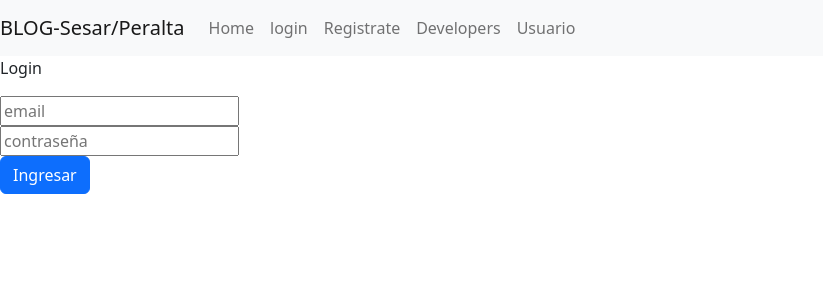
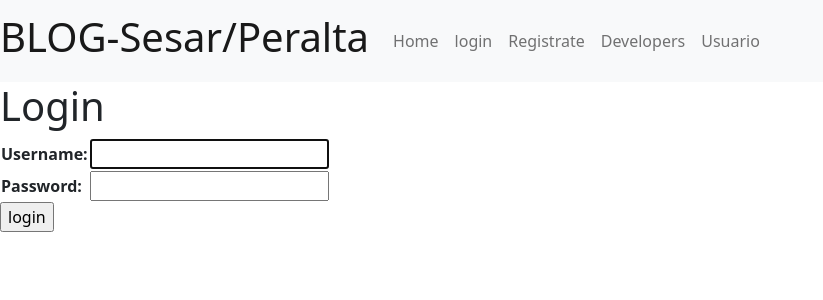
Before and after one commit to juansesar/BlogSesarPeralta1, a Django app: page /inicio/login/ in a window 1280 px wide. Shown: the top 300 px of the page, without its empty margins (0-823 px from the left). Run offline with Django 4.2, Linux system fonts and the light colour scheme; some libraries are stand-ins or nearby versions.

Commit message:
modificaciones 8/10

```diff
--- a/inicio/forms.py
+++ b/inicio/forms.py
@@ -37,5 +37,6 @@ class ChangePasswordForm(PasswordChangeForm):
         fields = ['old_password', 'new_password1', 'new_password2']
         help_texts = {k:"" for k in fields}
 #
+
 #class AvatarFormulario(forms.Form):
 #    avatar = forms.ImageField()
--- a/inicio/static/css/cosa.css
+++ b/inicio/static/css/cosa.css
@@ -1,3 +1,4 @@
-.contenido[
-
-]
+.datosnuestros{
+    display = flex ;
+    justity-content = space-between
+}
--- a/inicio/template/actualizar.html
+++ b/inicio/template/actualizar.html
@@ -4,6 +4,7 @@
 
 
 {% block contenido %}
+<link rel="stylesheet" href="{%static 'css/cosa.css'%}">
 <h1>Editar Perfil</h1>
 <h1>{{ usuario }}</h1>
 
--- a/inicio/template/experiencia.html
+++ b/inicio/template/experiencia.html
@@ -5,7 +5,9 @@
 
 {% block contenido %}
 <link rel="stylesheet" href="{%static 'css/cosa.css'%}">
-<p>Juan Sesar y Juan Bautista Peralta</p>
+<div class="datosnuestros" display = "flex" justity-content = "space-between" >
+<h1>Juan Sesar </h1> <h1>Juan Bautista Peralta</h1>
+
 
 </div>
 
--- a/inicio/template/home.html
+++ b/inicio/template/home.html
@@ -12,7 +12,7 @@
 </head>
 <body>
     <nav class="navbar navbar-expand-lg navbar-light bg-light">
-        <a class="navbar-brand" href="#">BLOG-Sesar/Peralta</a>
+        <a class="navbar-brand" href="#"><h1>BLOG-Sesar/Peralta</h1></a>
         <button class="navbar-toggler" type="button" data-toggle="collapse" data-target="#navbarNavDropdown" aria-controls="navbarNavDropdown" aria-expanded="false" aria-label="Toggle navigation">
           <span class="navbar-toggler-icon"></span>
         </button>
@@ -38,7 +38,7 @@
       </nav>
     <div class="contenido"   >
     {% block contenido%}
-    Bienvenido al blog
+    <h1>Bienvenido al blog</h1>
     <div >
       <img src="" alt="foto">
     </div>
--- a/inicio/template/login.html
+++ b/inicio/template/login.html
@@ -5,14 +5,11 @@
 
 {% block contenido %}
 <link rel="stylesheet" href="{%static 'css/cosa.css'%}">
-<p>Login</p>
-<div class="RegistroForm"  >
-    <form class="Registros" action="/AppDesafio/login/" method="GET"  >
-        <input type="email" name="email" placeholder="email">
-        <br>
-        <input type="text" name="password" placeholder="contraseña">
-        <br>
-        <button type="submit" class="btn btn-primary btndj">Ingresar</button>
-    </form>
-</div>
+<h1> Login</h1>
+<form method="POST"> {% csrf_token %}
+    <table>
+        {{ formulario.as_table }}
+    </table>
+    <input type="submit" value="login">
+</form>
 {% endblock %}
--- a/inicio/template/perfil.html
+++ b/inicio/template/perfil.html
@@ -5,6 +5,7 @@
 
 {% block contenido %}
 <div style="position: relative; top: 80px">
+    <H1>Tus datos de perfil</H1>
     <ul>
         <li>{{ usuarios.username }}</li>
         <li>{{ usuarios.email }}</li>
--- a/inicio/template/registro.html
+++ b/inicio/template/registro.html
@@ -4,7 +4,7 @@
 
 {% block contenido %}
 <link rel="stylesheet" href="{%static 'css/cosa.css'%}">
-<p>hola! aca podes registrarte</p>
+<h1> hola! aca podes registrarte</h1>
 <div class="RegistroForm"  >
     <form class="Registros" action="/AppDesafio/registro/" method="POST"  > {% csrf_token %}
         <input type="text" name="username" placeholder="nickname">
--- a/inicio/urls.py
+++ b/inicio/urls.py
@@ -11,9 +11,9 @@ urlpatterns = [
     path('perfil/',perfil),
     path('actualizar datos/', actualizar),
     path('foto/', fotoPerfil),
-    path('login/', login),
+    #path('login/', login),
     path('', home),
-    #path('login/', login_request),
+    path('login/', login_request),
     #path('perfil/editarPerfil/', actualizar),
 
 
--- a/inicio/views.py
+++ b/inicio/views.py
@@ -52,17 +52,27 @@ def actualizar(request):
 #def login(request):
 #    return render (request, "login.html")
 
-def login(request):
-    #if request.GET["email"] and request.GET["password"]:
-    #    email = request.GET["email"]
-    #    usuarios = user.objects.filter(email__icontains = email)
-    #    pwd = request.GET["password"]
-    #    password = user.objects.filter(pasword__icontains = password)
-    #    if email == usuarios and pwd == password:
-    #        return render(request, "inicio.html")
-    #else:
-    #    respuesta = "No enviaste datos"
-    return render (request, "login.html")
+def login_request(request):
+    if request.method == 'POST':
+        form= AuthenticationForm(request, data= request.POST)
+        if form.is_valid():
+            usuario= form.cleaned_data.get('username')
+            pwd= form.cleaned_data.get('password')
+            user=authenticate(username= usuario , password=pwd)
+            if user is not None:
+                login(request, user)
+                return render(request, 'home.html', {'mensaje':f'bienvenido{usuario}'})
+            else:
+                return render(request, 'login.html', {'mensaje':f'Error, datos incorrectos'})
+        else:
+            return render(request, 'login.html', {'mensaje':f'Error, datos incorrectos'})
+    formulario = AuthenticationForm()
+    return render(request, 'login.html', {'formulario': formulario})
+
+
+
+
+
 
 
 
```
